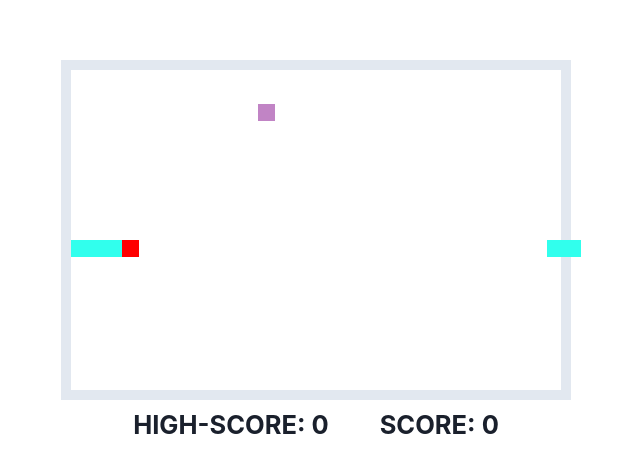
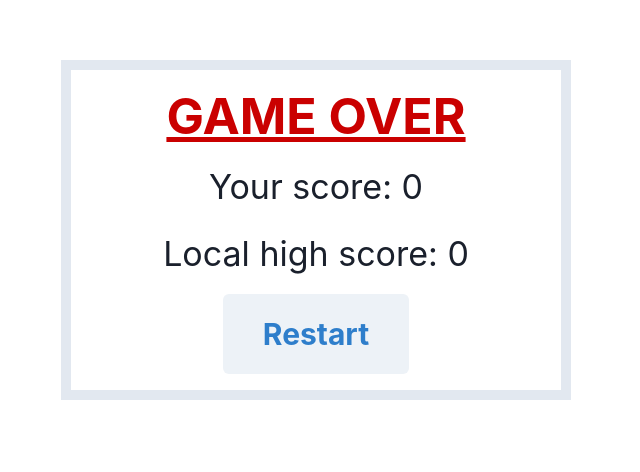
Before and after one commit to klekwedge/snake, a React (Vite) app: page / in a window 1280 px wide. Shown: the part 170-642 px from the top of the page, without its empty margins (324-964 px from the left). Built offline with nearby package versions, Linux system fonts and the light colour scheme.

Commit message:
feat: change styles

```diff
--- a/src/assets/components/GameOver/GameOver.tsx
+++ b/src/assets/components/GameOver/GameOver.tsx
@@ -1,5 +1,4 @@
-import { Button } from "@chakra-ui/react";
-import React from "react";
+import { Box, Button, Flex, Heading } from "@chakra-ui/react";
 
 interface GameOverProps {
   width: number;
@@ -16,10 +15,10 @@ function GameOver({
   score,
   newHighScore,
   highScore,
-  resetGame
+  resetGame,
 }: GameOverProps) {
   return (
-    <div
+    <Box
       id="GameBoard"
       style={{
         width: width,
@@ -27,15 +26,40 @@ function GameOver({
         borderWidth: width / 50,
       }}
     >
-      <div id="GameOver" style={{ fontSize: width / 15 }}>
-        <div id="GameOverText">GAME OVER</div>
+      <Flex
+        textAlign="center"
+        h="100%"
+        flexDirection="column"
+        justifyContent="space-evenly"
+        alignItems="center"
+        id="GameOver"
+        style={{ fontSize: width / 15 }}
+      >
+        <Heading
+          id="GameOverText"
+          fontSize="50px"
+          color="#ca0000"
+          textDecorationLine="underline"
+        >
+          GAME OVER
+        </Heading>
         <div>Your score: {score}</div>
         <div>
           {newHighScore ? "New local " : "Local "}high score: {highScore}
         </div>
-        <Button onClick={resetGame} id="PressSpaceText">Restart</Button>
-      </div>
-    </div>
+        <Button
+          onClick={resetGame}
+          color="#2e7ecb"
+          fontWeight="bold"
+          fontSize="30px"
+          padding="40px"
+          margin="0 auto"
+          id="PressSpaceText"
+        >
+          Restart
+        </Button>
+      </Flex>
+    </Box>
   );
 }
 
--- a/src/assets/components/Map/Map.css
+++ /dev/null
@@ -1,38 +0,0 @@
-#GameBoard {
-  position: relative;
-  margin: auto;
-  border-style: solid;
-}
-
-#GameBoard .Block {
-  position: absolute;
-}
-
-#GameBoard #GameOver {
-  text-align: center;
-  height: 100%;
-  flex-direction: column;
-  display: flex;
-  justify-content: space-around;
-}
-
-#GameBoard #Score {
-  position: relative;
-  top: 105%;
-  text-align: center;
-  font-weight: bold;
-}
-
-#GameBoard #GameOverText {
-  color: #ca0000;
-  font-weight: bold;
-  text-decoration-line: underline;
-}
-
-#GameBoard #PressSpaceText {
-  color: #2e7ecb;
-  font-weight: bold;
-  font-size: 30px;
-  padding: 40px;
-  margin: 0 auto;
-}
--- a/src/assets/components/Map/Map.tsx
+++ b/src/assets/components/Map/Map.tsx
@@ -1,9 +1,6 @@
-// import { Flex } from "@chakra-ui/react";
+import { Box } from "@chakra-ui/react";
 import { useEffect, useState } from "react";
 import GameOver from "../GameOver/GameOver";
-import "./Map.css";
-// import Apple from "../../Apple/Apple";
-// import Snake from "../Snake/Snake";
 
 interface ISnakePart {
   Xpos: number;
@@ -28,7 +25,7 @@ function Map() {
 
   const [directionChanged, setDirectionChanged] = useState(false);
   const [direction, setDirection] = useState<Direction>("right");
-  const [isGameOver, setIsGameOver] = useState(false);
+  const [isGameOver, setIsGameOver] = useState(true);
 
   const [snake, setSnake] = useState<ISnakePart[]>([]);
   const [startSnakeSize, setStartSnakeSize] = useState(6);
@@ -370,13 +367,15 @@ function Map() {
   }
 
   return (
-    <div
+    <>
+      <Box
+        position="relative"
+        margin="auto"
+        border="1px solid black"
+        w={width}
+        h={height}
+        borderWidth={`${width / 50}`}
         id="GameBoard"
-      style={{
-        width: width,
-        height: height,
-        borderWidth: width / 50,
-      }}
       >
         {snake.map((snakePart, index) => {
           return (
@@ -387,6 +386,7 @@ function Map() {
                 width: blockWidth,
                 height: blockHeight,
                 left: snakePart.Xpos,
+                position: "absolute",
                 top: snakePart.Ypos,
                 background: index !== 0 ? snakeColor : "red",
               }}
@@ -396,6 +396,7 @@ function Map() {
         <div
           className="Block"
           style={{
+            position: "absolute",
             width: blockWidth,
             height: blockHeight,
             left: apple.Xpos,
@@ -403,10 +404,20 @@ function Map() {
             background: appleColor,
           }}
         />
-      <div id="Score" style={{ fontSize: width / 20 }}>
+        <div
+          id="Score"
+          style={{
+            fontSize: width / 20,
+            position: "relative",
+            top: "105%",
+            textAlign: "center",
+            fontWeight: "bold",
+          }}
+        >
           HIGH-SCORE: {highScore}&ensp;&ensp;&ensp;&ensp;SCORE: {score}
         </div>
-    </div>
+      </Box>
+    </>
   );
 }
 
```
Lines whose indentation alone changed are shown as unchanged.
